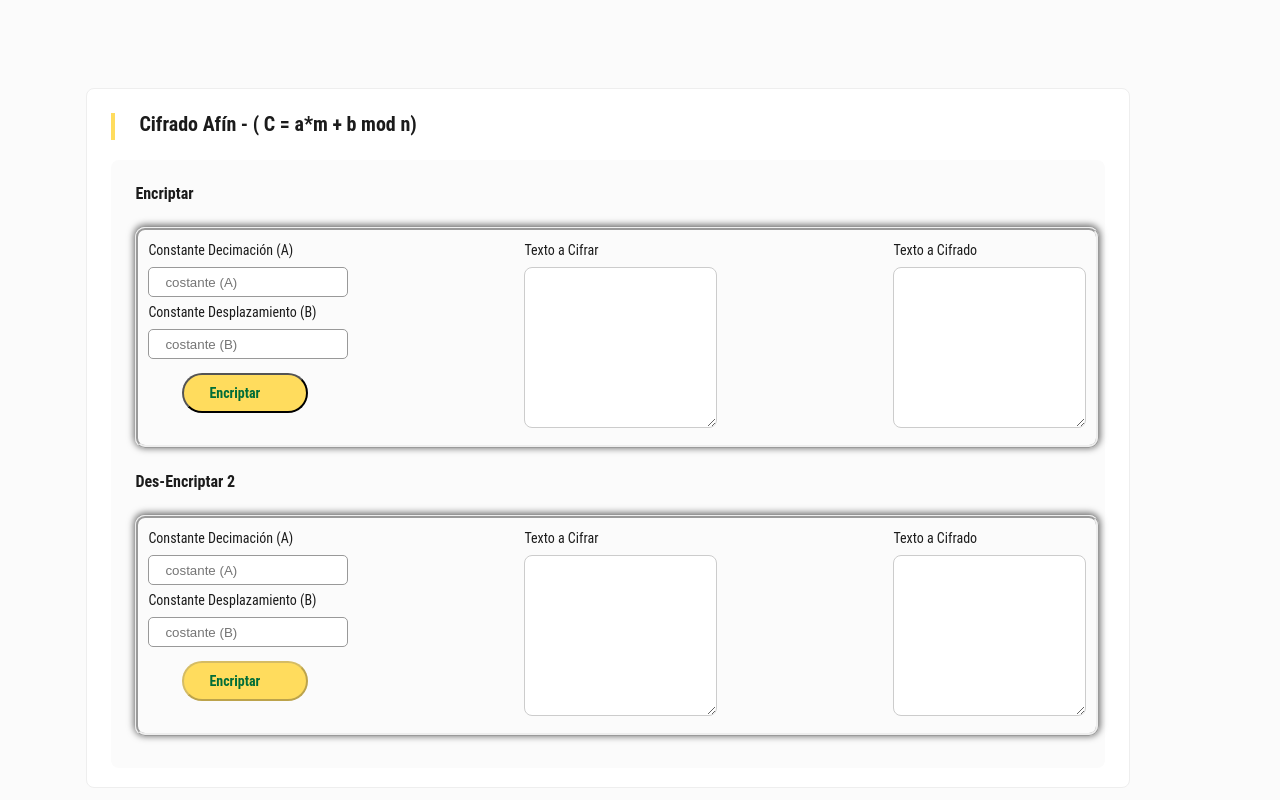
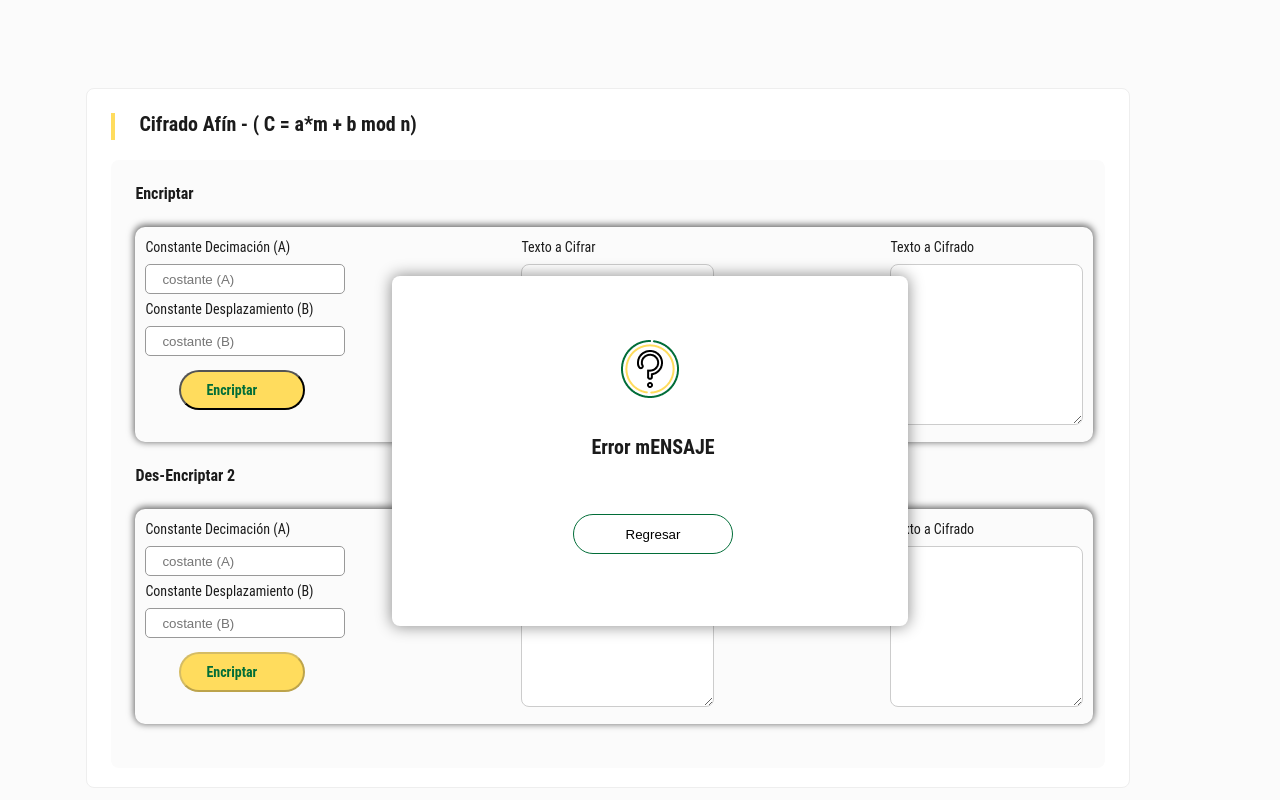
Before and after one commit to jbuitragoq/angPokedex, an Angular app: page / in a window 1280 px wide. Built offline with nearby package versions, Linux system fonts and the light colour scheme.

Commit message:
moDAL eRROR

```diff
--- a/src/app/app.component.html
+++ b/src/app/app.component.html
@@ -37,7 +37,7 @@
         <div class="contentButton">
           <div class="constDecimacion">
             <span class="name">Texto a Cifrado</span>
-            <textarea class="textEncypt"  [(ngModel)]="encyptMessage"></textarea>
+            <textarea class="textEncypt" [(ngModel)]="encyptMessage"></textarea>
           </div>
         </div>
       </div>
@@ -83,3 +83,17 @@
 
   </div>
 </div>
+
+<div class="modalError">
+  <section class="contentError">
+    <div class="imgContent">
+      <img src="../assets/Group.png" alt="error">
+    </div>
+    <span class="mensajeError">Error mENSAJE</span>
+    <div class="buttomError">
+      <button class="app-button-login2" type="submit" >
+        <span class="textButton">Regresar</span>
+     </button>
+    </div>
+  </section>
+</div>
--- a/src/app/app.component.scss
+++ b/src/app/app.component.scss
@@ -209,7 +209,6 @@
 
 .contentFlex {
     grid-row: auto;
-    border: ridge;
     padding: 10px;
     border-radius: 10px;
     box-shadow: 0px -1px 7px 1px rgba(0, 0, 0, 0.6);
@@ -235,3 +234,106 @@
     align-self: stretch;
     flex-grow: 0;
 }
+
+.modalError {
+    display: flex;
+    flex-direction: column;
+    align-items: flex-end;
+    padding: 16px;
+    margin-top: -32rem;
+    margin-left: 24rem;
+    position: relative;
+    width: 484px;
+    height: 318px;
+    background: #ffffff;
+    box-shadow: 0px 0px 15px 1px rgba(0,0,0,0.42);
+    border-radius: 8px;
+
+    .contentError {
+
+        display: flex;
+        flex-direction: column;
+        justify-content: center;
+        align-items: center;
+        padding: 24px 56px;
+        gap: 32px;
+        width: 366px;
+        height: 262px;
+        flex: none;
+        order: 1;
+        flex-grow: 0;
+
+        .imgContent {
+
+            width: 64px;
+            height: 64px;
+            flex: none;
+            order: 0;
+            flex-grow: 0;
+        }
+
+        .buttomError {
+
+            display: flex;
+            flex-direction: row;
+            justify-content: center;
+            align-items: flex-start;
+            padding: 0px;
+            gap: 24px;
+            width: 318px;
+            height: 40px;
+            flex: none;
+            order: 2;
+            flex-grow: 0;
+        }
+    }
+}
+
+.mensajeError {
+    width: 340px;
+    height: 46px;
+    font-family: "Roboto Condensed";
+    font-style: normal;
+    font-weight: 700;
+    font-size: 20px;
+    line-height: 23px;
+    text-align: center;
+    color: #1b1b1b;
+    flex: none;
+    order: 1;
+    flex-grow: 0;
+}
+
+
+.app-button-login2:focus {
+    cursor: pointer;
+    outline: 0 none;
+    outline-offset: 0;
+    box-shadow: 0 0 0 0.1rem #345f4a;
+    background-color: #2e8b5d;
+    color: #FFFFFF;
+}
+
+.app-button-login2:hover {
+    cursor: pointer;
+    outline: 0 none;
+    outline-offset: 0;
+    box-shadow: 0 0 0 0.1rem #345f4a;
+    background-color: #2e8b5d;
+    color: #FFFFFF;
+}
+
+.app-button-login2 {
+    display: flex;
+    flex-direction: row;
+    justify-content: center;
+    align-items: center;
+    padding: 8px 16px;
+    width: 160px;
+    height: 40px;
+    background: #FFFFFF;
+    border: 1.4px solid #016D38;
+    box-sizing: border-box;
+    border-radius: 50px;
+    margin: 0 12px;
+}
```
Also changed, not shown: src/assets/Group.png (added).
